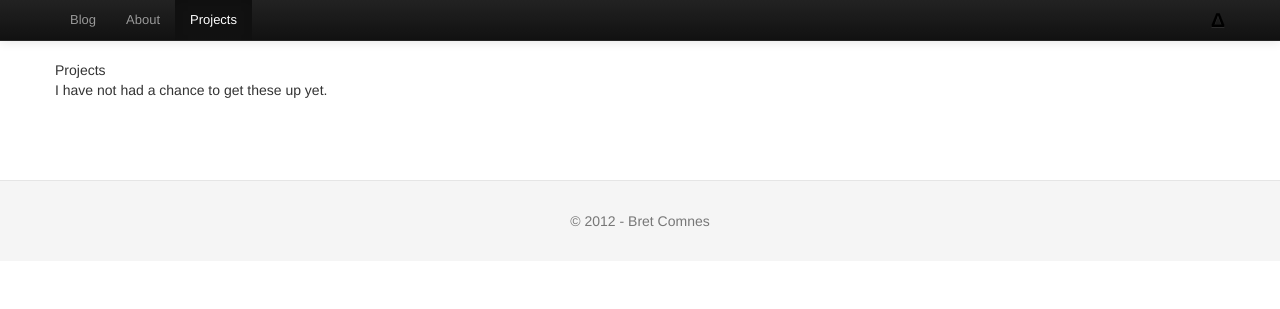
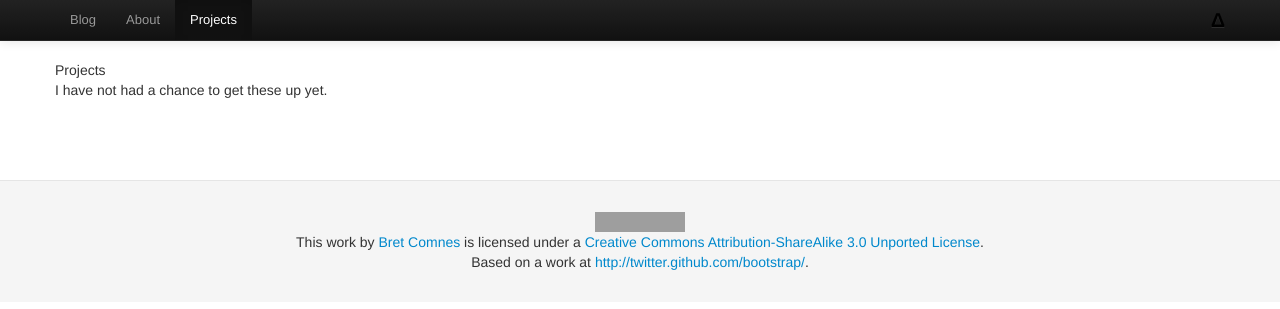
Before and after one commit to bcomnes/old-bret.io, a Jekyll site: the page built from projects.md, in a window 1280 px wide. Shown: the top 309 px of the page. Built offline with Jekyll 4.4.1, drawn with Linux system fonts in a browser that asks for light colours; Markdown is read by kramdown in place of the engine named in the settings; grey boxes are pictures that could not be loaded.

Commit message:
Added CC to footer

```diff
--- a/_includes/footer.html
+++ b/_includes/footer.html
@@ -2,7 +2,7 @@
 ================================================== -->
 <footer class="footer">
   <div class="container">
-    <p>&copy; 2012 - Bret Comnes
+<a rel="license" href="http://creativecommons.org/licenses/by-sa/3.0/deed.en_US"><img alt="Creative Commons License" style="border-width:0" src="http://i.creativecommons.org/l/by-sa/3.0/80x15.png" /></a><br />This work by <a xmlns:cc="http://creativecommons.org/ns#" href="https://www.bre.tc" property="cc:attributionName" rel="cc:attributionURL">Bret Comnes</a> is licensed under a <a rel="license" href="http://creativecommons.org/licenses/by-sa/3.0/deed.en_US">Creative Commons Attribution-ShareAlike 3.0 Unported License</a>.<br />Based on a work at <a xmlns:dct="http://purl.org/dc/terms/" href="http://twitter.github.com/bootstrap/" rel="dct:source">http://twitter.github.com/bootstrap/</a>.
   </div>
 </footer>
 
```
